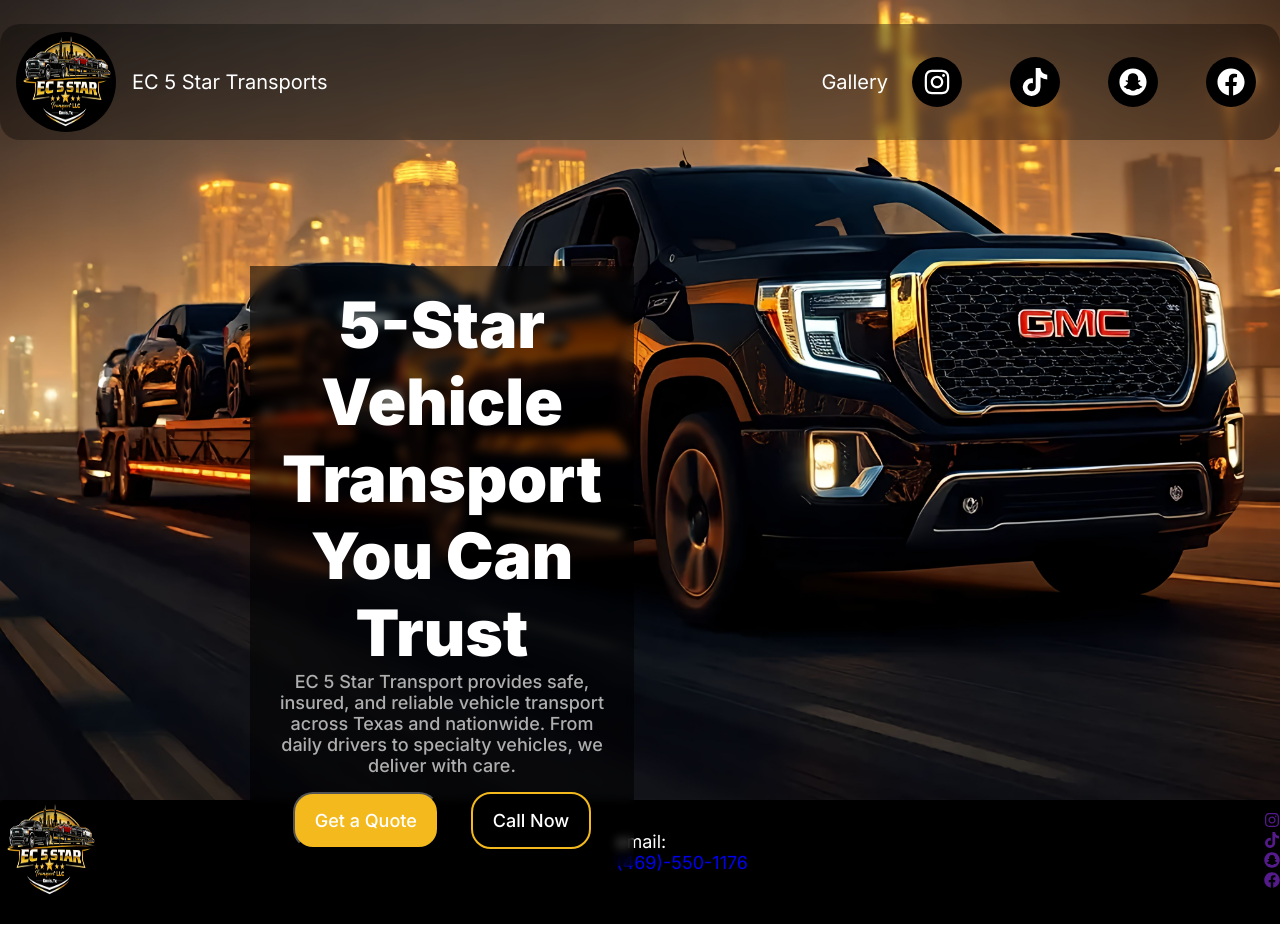
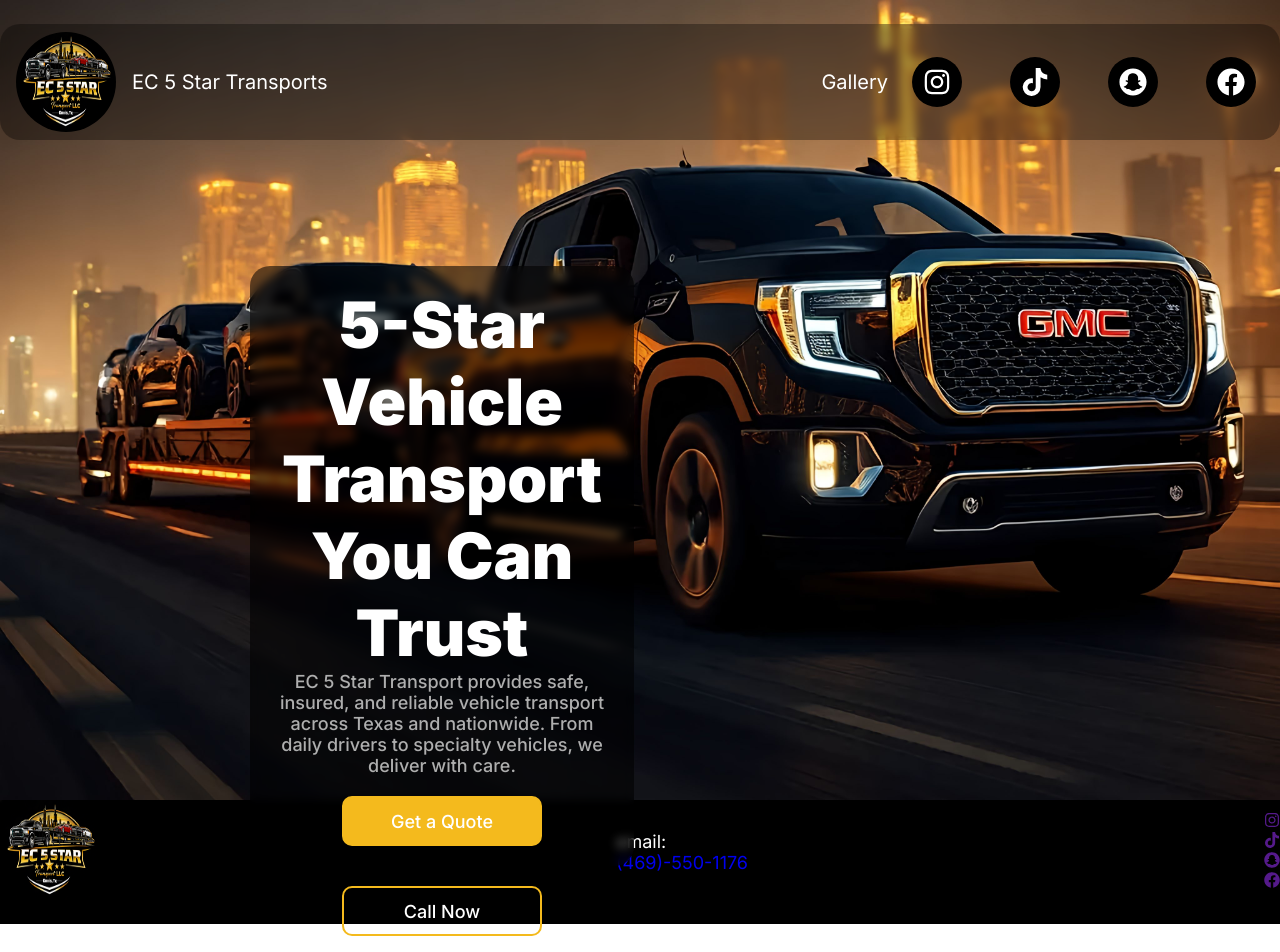
Before and after one commit to BryanDegante/ec5startransports, a React (Vite) app: page / in a window 1280 px wide. Shown: the top 952 px of the page. Built offline with nearby package versions, Linux system fonts and the light colour scheme; a web font is replaced by a local one.

Commit message:
landing done

```diff
--- a/src/components/Landing.jsx
+++ b/src/components/Landing.jsx
@@ -1,5 +1,5 @@
-import React from 'react'
-import Nav from './Nav'
+import React from 'react';
+import Nav from './Nav';
 import GradiantButton from './ui/GradiantButton';
 
 const Landing = () => {
@@ -13,17 +13,18 @@ const Landing = () => {
 					</h1>
 					<p className="regular light-grey">
 						EC 5 Star Transport provides safe, insured, and reliable
-					vehicle transport across Texas and nationwide. From daily
-					drivers to specialty vehicles, we deliver with care.
+						vehicle transport across Texas and nationwide. From
+						daily drivers to specialty vehicles, we deliver with
+						care.
 					</p>
 					<div className="landing__buttons">
-          <button className='gold__fill regular'>Get a Quote</button>
-					  <button className='gold__outline regular'>Call Now</button>
+						<GradiantButton type='fill regular' text='Get a Quote' />
+						<GradiantButton type=' outline regular' text='Call Now' />
 					</div>
 				</div>
 			</div>
 		</section>
 	);
-}
+};
 
-export default Landing
+export default Landing;
--- a/src/components/ui/GradiantButton.jsx
+++ b/src/components/ui/GradiantButton.jsx
@@ -1,10 +1,11 @@
-import { useGSAP } from '@gsap/react'
-import React from 'react'
-const GradiantButton = ({ }) => {
-  useGSAP
-  return (
-    <button></button>
-  )
-}
+import React from 'react';
 
-export default GradiantButton
+const GradiantButton = ({ type, text }) => {
+	return (
+		<button className={type}>
+			<span className="button-content">{text}</span>
+		</button>
+	);
+};
+
+export default GradiantButton;
--- a/src/index.css
+++ b/src/index.css
@@ -52,7 +52,7 @@ section {
   color: #2B2B2B
 }
 
-.light-grey{
+.light-grey {
   color: #AEAEAE;
 }
 
@@ -91,21 +91,59 @@ img {
 
 /* BUTTONS */
 
-button{
-  padding: 16px 20px;
+button {
+  height: 50px;
+  width: 200px;
+  margin: 20px;
+  position: relative;
+  background-color: transparent;
+  cursor: pointer;
+  overflow: hidden;
+  border-radius: 10px;
   color: #fff;
-  border-radius: 20px;
-  margin:16px;
+  transition: all 0.5s ease-in-out;
 }
 
-.gold__fill{
+.fill {
+  --button-color: linear-gradient(82.3deg,
+      #F4BA1D 5%,
+      #000 94.3%);
   background-color: #F4BA1D;
+  border: 2px solid #F4BA1D;
 }
 
-.gold__outline{
-  background-color: #000;
-  border: 2px #F4BA1D solid;
+.outline {
+--button-color: linear-gradient(82.3deg,
+      #000 10.8%,
+      #F4BA1D 94.3%);
+  border: 2px solid #F4BA1D;
 }
+
+button::before {
+  content: "";
+  position: absolute;
+  top: 0;
+  left: 0;
+  width: 100%;
+  height: 100%;
+  border-radius: inherit;
+  transform: scaleX(0);
+  transform-origin: left;
+  background: var(--button-color);
+  transition: transform 0.475s ease-in-out;
+  z-index: 0;
+}
+
+button:hover::before {
+  transform: scaleX(1);
+}
+
+.button-content {
+  position: relative;
+  z-index: 1;
+  /* keeps text above pseudo-element */
+}
+
 
 /* NAV */
 .nav__container {
@@ -125,7 +163,7 @@ button{
 
 }
 
-.nav__text{
+.nav__text {
   font-size: 20px;
 }
 
@@ -204,6 +242,7 @@ button{
   width: 120%;
   height: 120%;
 }
+
 .nav__link.insta {
   --brand-color: linear-gradient(120deg, #833ab4, #fd1d1d, #fcb045);
 }
@@ -244,7 +283,7 @@ button{
   image-rendering: auto;
 }
 
-.landing__container{
+.landing__container {
   margin: 30px 0px 0px 250px;
   padding: 20px;
   background-color: #0000008c;
@@ -256,7 +295,9 @@ button{
   text-align: center;
   width: 30%;
   height: 600px;
+  border-radius: 20px
 }
+
 /* ABOUT */
 
 /* SERVICES */
```
Lines whose indentation alone changed are shown as unchanged.
